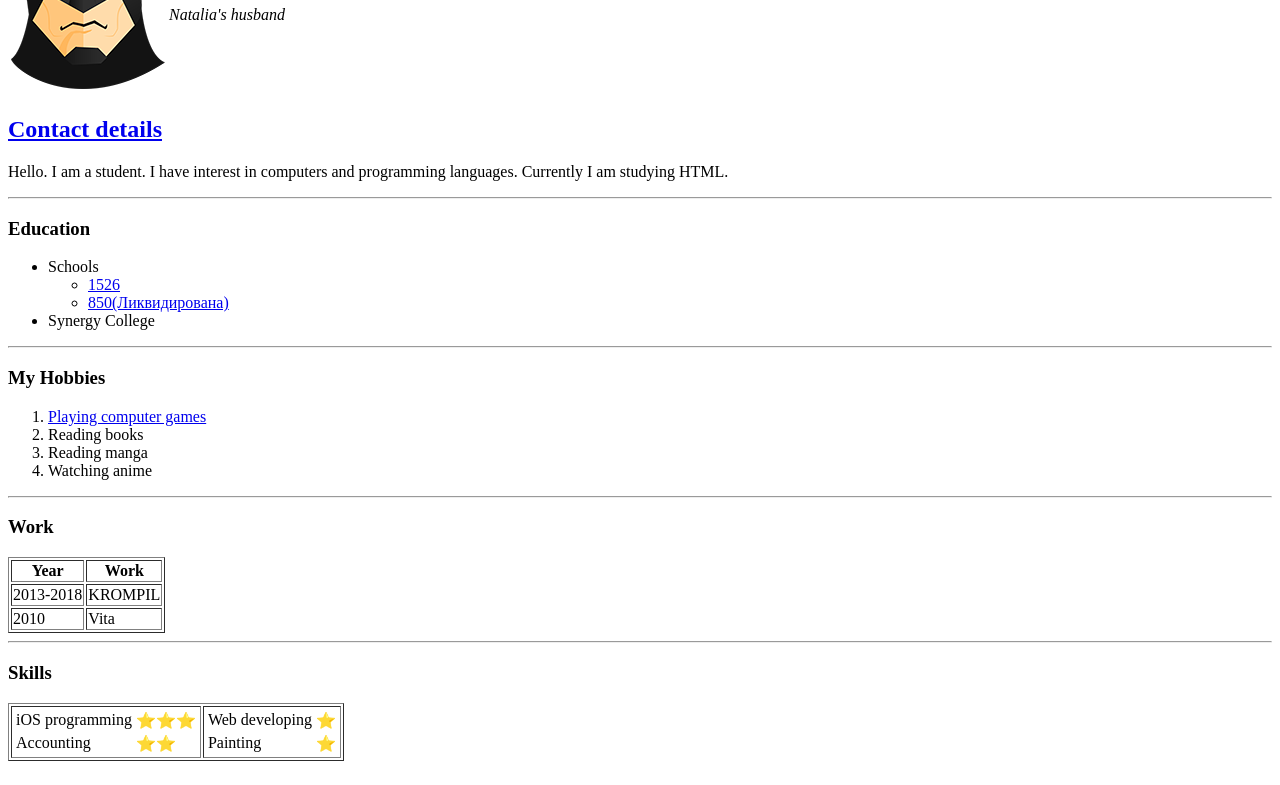
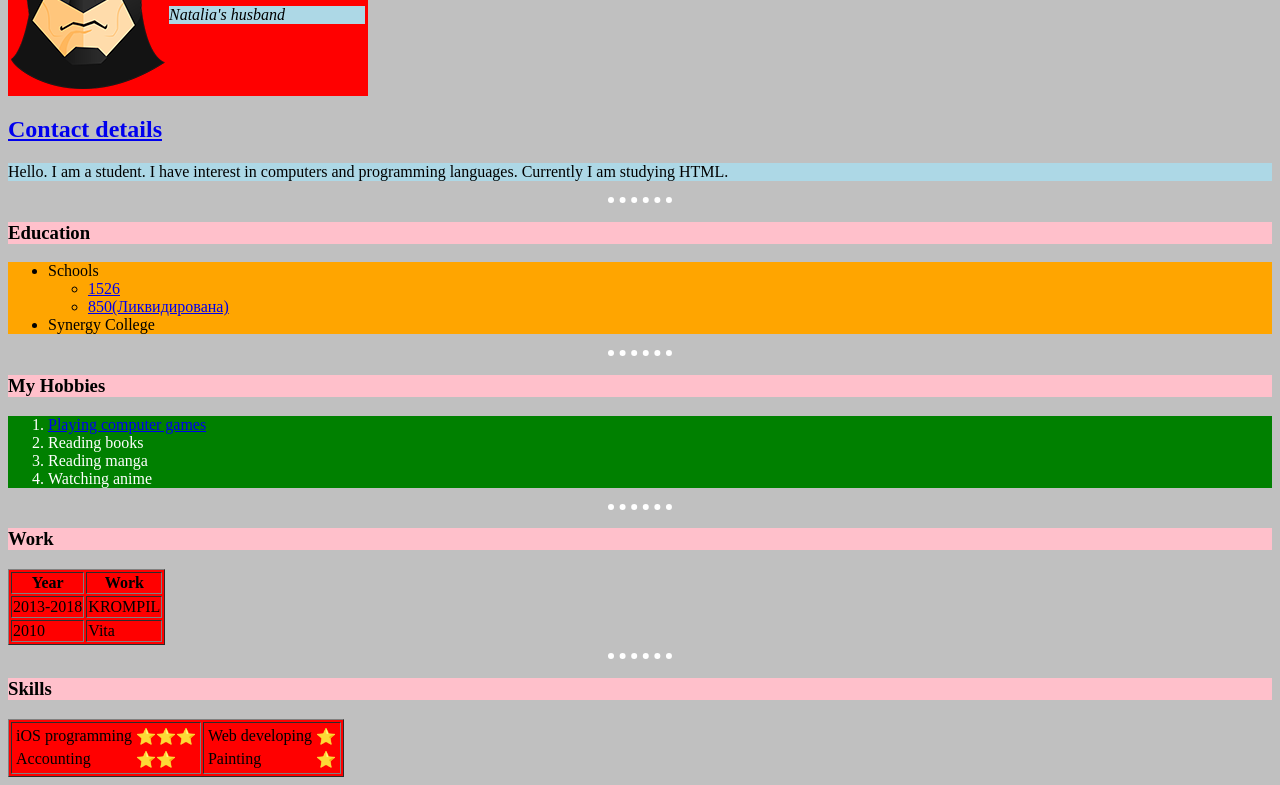
Before and after one commit to Heitlar/CV, a plain HTML site: page index.html in a window 1280 px wide. Shown: the part 138-923 px from the top of the page. Drawn offline with Linux system fonts and the light colour scheme.

Commit message:
Added a little bit of style with css.

```diff
--- /dev/null
+++ b/css/styles.css
@@ -0,0 +1,30 @@
+body {
+  background-color: silver;
+}
+
+hr {
+  border-style: none;
+  border-top: 6px dotted white;
+  width: 5%
+}
+
+table {
+  background-color: red;
+}
+
+ul {
+  background-color: orange;
+}
+
+ol {
+  background-color: green;
+  color: white;
+}
+
+h3 {
+  background-color: pink;
+}
+
+p {
+  background-color: lightblue;
+}
--- a/index.html
+++ b/index.html
@@ -4,15 +4,10 @@
 <head>
   <meta charset="utf-8">
   <title>Sergey's Site</title>
+  <link rel="stylesheet" href="css/styles.css">
 </head>
 
-<style media="screen">
-
-</style>
-
-
 <body>
-
   <table>
     <tr>
       <td><img src="batman.png" alt="Sergey profile picture" width="100%" height="100%"></td>
```
Also changed, not shown: Contact me.html (+6 -6 lines).
